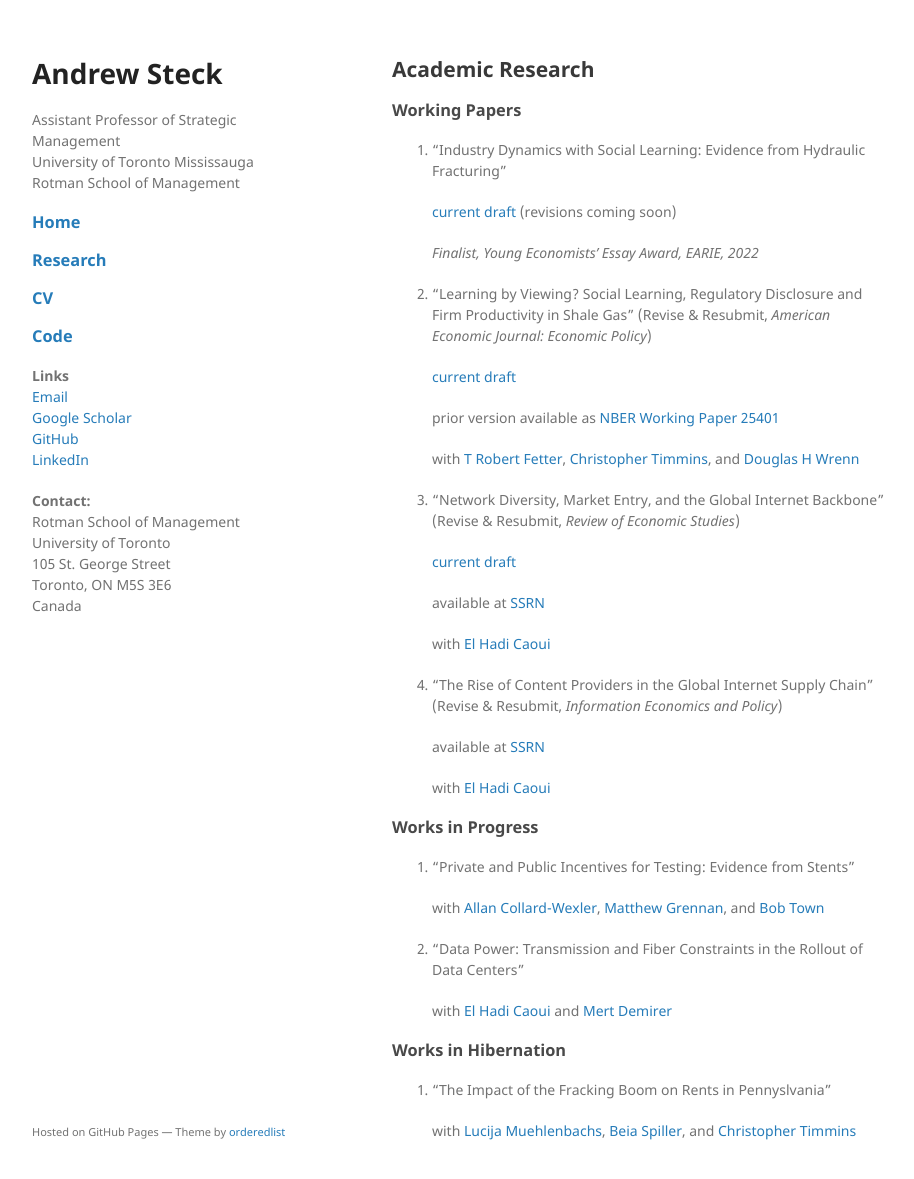
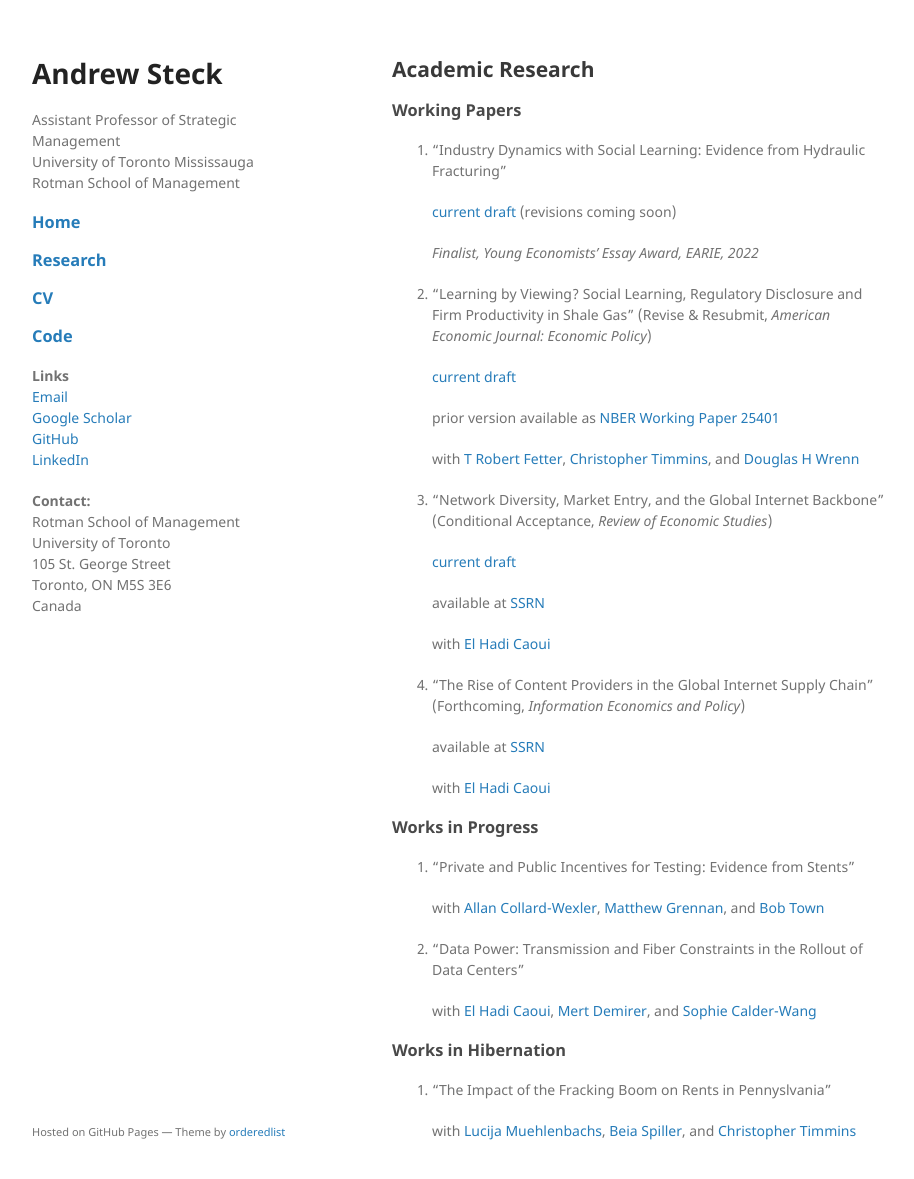
Before and after one commit to andrewsteck/andrewsteck.github.io, a Jekyll site: the page built from research.md, in a window 1280 px wide and 1211 px high. Shown: the top 1179 px of the window, without its empty margins (178-1092 px from the left). Built offline with Jekyll 4.4.1, drawn with Linux system fonts in a browser that asks for light colours; our own code applies the rules of GitHub Pages for plain Markdown files.

Commit message:
update paper status may 2025

```diff
--- a/research.md
+++ b/research.md
@@ -23,7 +23,7 @@ layout: default
 
    with [T Robert Fetter](https://sites.duke.edu/trfetter/), [Christopher Timmins](https://www.christophertimmins.com/), and [Douglas H Wrenn](https://aese.psu.edu/directory/dhw121)
 
-3. "Network Diversity, Market Entry, and the Global Internet Backbone" (Revise & Resubmit, *Review of Economic Studies*)
+3. "Network Diversity, Market Entry, and the Global Internet Backbone" (Conditional Acceptance, *Review of Economic Studies*)
 
     [current draft](https://andrewsteck.github.io/uploads/SSRN-id4478868.pdf)
 
@@ -31,7 +31,7 @@ layout: default
 
     with [El Hadi Caoui](https://elhadicaoui.github.io/)
 
-4. "The Rise of Content Providers in the Global Internet Supply Chain" (Revise & Resubmit, *Information Economics and Policy*)
+4. "The Rise of Content Providers in the Global Internet Supply Chain" (Forthcoming, *Information Economics and Policy*)
 
    available at [SSRN](https://papers.ssrn.com/sol3/papers.cfm?abstract_id=4822129)
 
@@ -46,7 +46,7 @@ layout: default
 
 2. "Data Power: Transmission and Fiber Constraints in the Rollout of Data Centers"
 
-   with [El Hadi Caoui](https://elhadicaoui.github.io/) and [Mert Demirer](https://www.mertdemirer.com/)
+   with [El Hadi Caoui](https://elhadicaoui.github.io/), [Mert Demirer](https://www.mertdemirer.com/), and [Sophie Calder-Wang](https://www.sophiecalderwang.com/)
 
 ### Works in Hibernation
 
```
